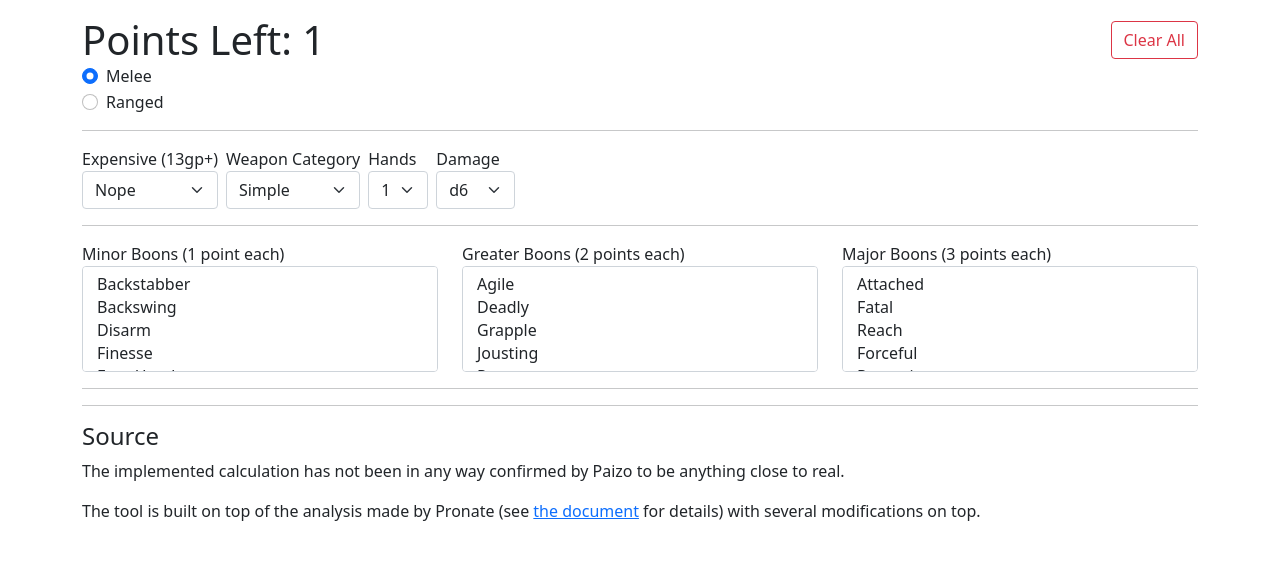
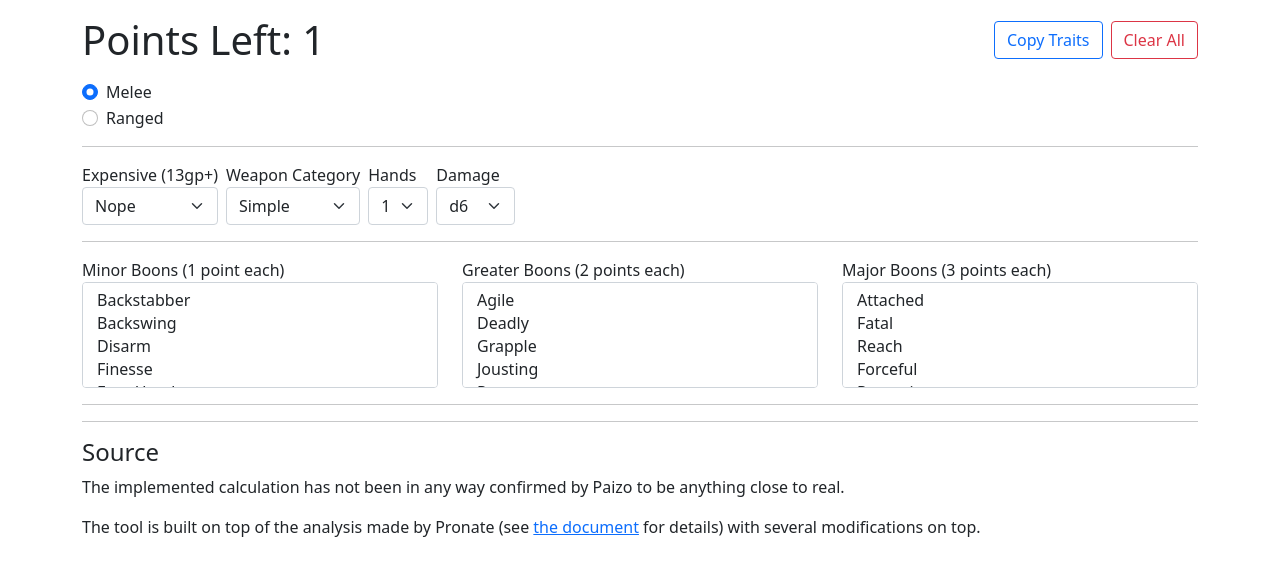
Before and after one commit to aegorsuch/PF2E-Weapon-Builder, a Vue app: page / in a window 1280 px wide. Shown: the top 576 px of the page. Built offline with nearby package versions, Linux system fonts and the light colour scheme.

Commit message:
Added copy to clipboard button

```diff
--- a/package.json
+++ b/package.json
@@ -1,12 +1,13 @@
 {
-  "name": "pf2-weapons",
+  "name": "pf2e-weapons",
   "version": "0.1.0",
   "private": true,
   "scripts": {
     "serve": "vue-cli-service serve",
     "prod": "NODE_ENV=production vue-cli-service build",
     "build": "vue-cli-service build",
-    "lint": "vue-cli-service lint"
+    "lint": "vue-cli-service lint",
+    "deploy": "gh-pages -d dist"
   },
   "dependencies": {
     "core-js": "^3.6.5",
@@ -19,6 +20,7 @@
     "babel-eslint": "^10.1.0",
     "eslint": "^6.7.2",
     "eslint-plugin-vue": "^6.2.2",
+    "gh-pages": "^6.3.0",
     "vue-template-compiler": "^2.6.11"
   },
   "eslintConfig": {
--- a/src/App.vue
+++ b/src/App.vue
@@ -3,11 +3,17 @@
     <form>
       <div class="d-flex justify-content-between align-items-center mt-3">
         <h1 class="mb-0">Points Left: {{ total }}</h1>
+        <div>
+          <button type="button" class="btn btn-outline-primary me-2" @click="copyToClipboard">
+            Copy Traits
+          </button>
           <button type="button" class="btn btn-outline-danger" @click="resetBuilder">
             Clear All
           </button>
         </div>
+      </div>
 
+      <div class="mt-3">
         <div class="form-check">
           <input v-model="range" class="form-check-input" type="radio" id="range-melee" value="melee">
           <label class="form-check-label" for="range-melee">
@@ -19,6 +25,7 @@
           <label class="form-check-label" for="range-ranged">
             Ranged
           </label>
+        </div>
       </div>
 
       <hr>
@@ -146,9 +153,8 @@
 </template>
 
 <script>
-
-
 export default {
+  name: 'App',
   data: () => ({
     range: 'melee',
     adjustements: {
@@ -167,11 +173,13 @@ export default {
     },
   }),
   created () {
+    if (window.ym) {
       window.ym(79182352, "init", {
         clickmap:true,
         trackLinks:true,
         accurateTrackBounce:true
       });
+    }
   },
   computed: {
     hasFinesse () {
@@ -196,9 +204,8 @@ export default {
       ];
       return combined.sort();
     }
-  }, // <--- This brace/comma ends "computed"
-
-  methods: { // <--- PASTE THE NEW SECTION STARTING HERE
+  },
+  methods: {
     resetBuilder() {
       this.range = 'melee';
       this.adjustements = {
@@ -215,9 +222,21 @@ export default {
         greater: [],
         major: [],
       };
+    },
+    copyToClipboard() {
+      const textToCopy = this.allTraits.join(", ");
+
+      if (textToCopy === "") {
+        alert("No traits selected to copy!");
+        return;
       }
-  }, // <--- ENDS "methods"
 
-  name: 'App',
+      navigator.clipboard.writeText(textToCopy).then(() => {
+        alert("Traits copied to clipboard!");
+      }).catch(err => {
+        console.error('Could not copy text: ', err);
+      });
+    }
+  }
 }
 </script>
--- a/vue.config.js
+++ b/vue.config.js
@@ -1,5 +1,5 @@
 module.exports = {
   publicPath: process.env.NODE_ENV === 'production'
-  ? '/pf2-weapons/'
-  : '/'
+    ? '/PF2E-Weapon-Builder/'
+    : '/'
 }
```
Also changed, not shown: 11 other files (tests, documents, lock files or other folders). Lines whose indentation alone changed are shown as unchanged.
